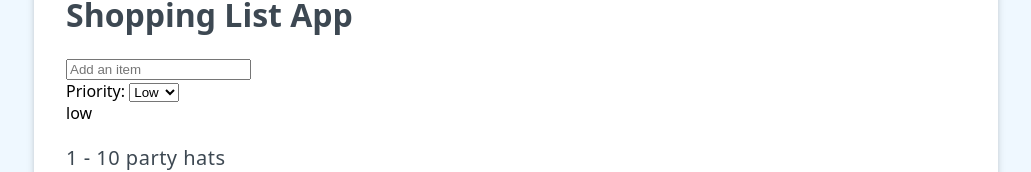
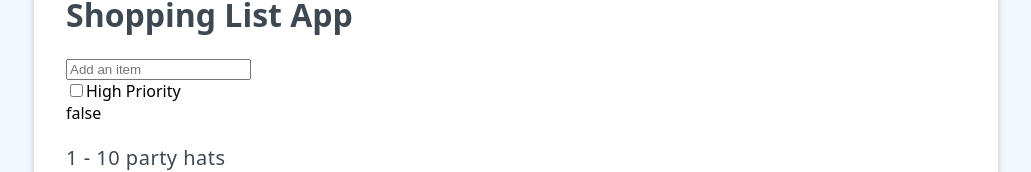
Before and after one commit to azamatkhabibullaev/vue3-composition-api, a Vue app: page / in a window 1280 px wide. Shown: the part 266-438 px from the top of the page, without its empty margins (124-1155 px from the left). Built offline with nearby package versions, Linux system fonts and the light colour scheme.

Commit message:
User input checkbox

```diff
--- a/src/App.vue
+++ b/src/App.vue
@@ -11,7 +11,7 @@ const items = ref([
 ])
 
 const newItem = ref('')
-const newItemPriority = ref('low')
+const newItemHighPriority = ref(false)
 </script>
 
 <template>
@@ -23,14 +23,11 @@ const newItemPriority = ref('low')
   </div>
 
   <div>
-    Priority:
-    <select v-model="newItemPriority">
-      <option value="low">Low</option>
-      <option value="high">High</option>
-    </select>
+    <input type="checkbox" id="priority" v-model="newItemHighPriority">
+    <label for="priority">High Priority</label>
   </div>
 
-  {{ newItemPriority }}
+  {{ newItemHighPriority }}
 
   <ul>
     <li v-for="({ id, label }, index) in items" :key="id">
--- a/src/assets/base.css
+++ b/src/assets/base.css
@@ -158,3 +158,7 @@ input[type="checkbox"]{
   box-shadow: none;
   width: auto;
 }
+
+label {
+  user-select: none;
+}
```
